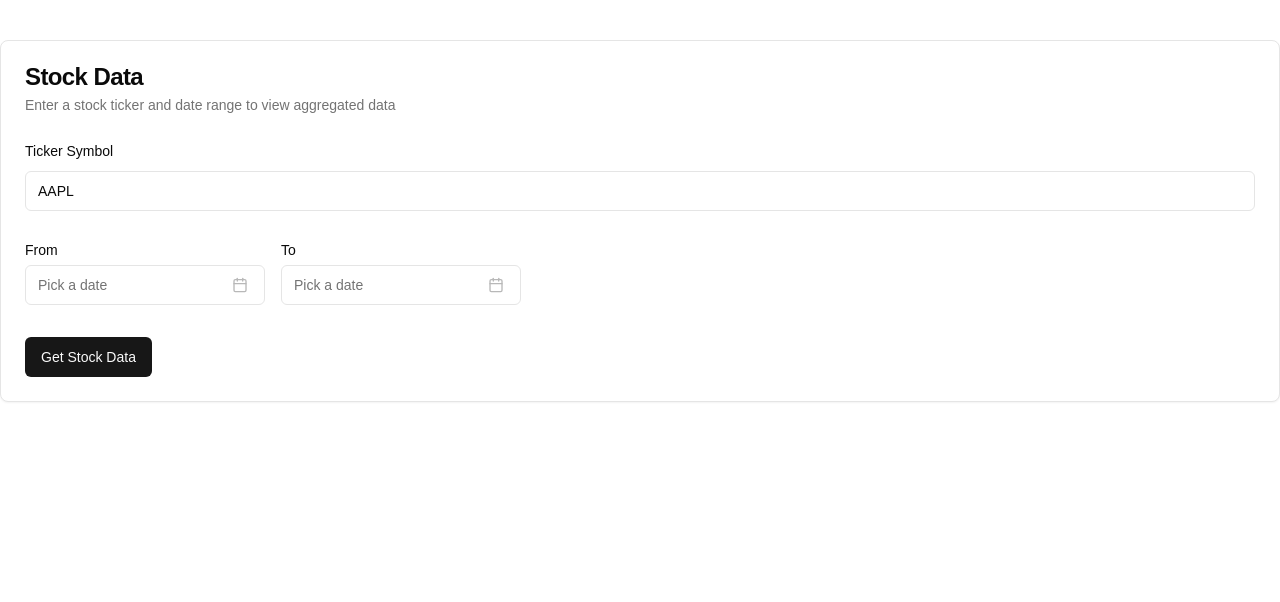
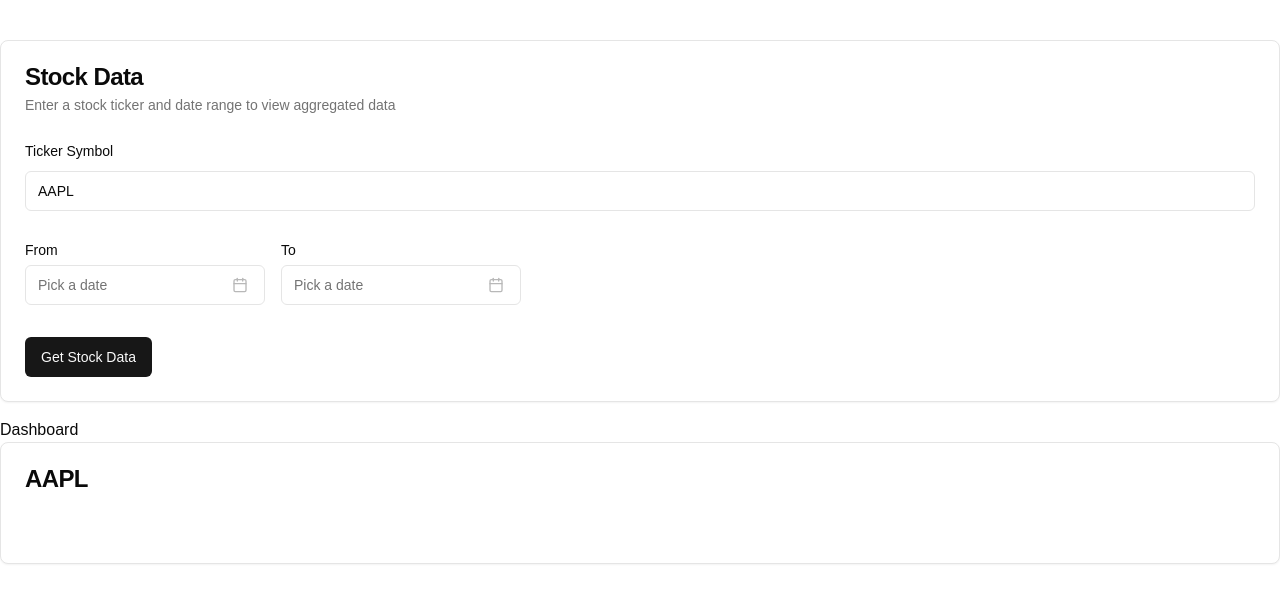
Before and after one commit to nicksinclair/trader-doug, a Next.js app: page / in a window 1280 px wide. Shown: the top 602 px of the page. Built offline with nearby package versions, Linux system fonts and the light colour scheme.

Commit message:
Pull out dashboard section

```diff
--- a/app/page.tsx
+++ b/app/page.tsx
@@ -1,14 +1,18 @@
 'use client'
 
+import Dashboard from '@/components/stocks/Dashboard'
 import StockDataForm from '@/components/stocks/StockDataForm'
 import { QueryClient, QueryClientProvider } from '@tanstack/react-query'
 
 const queryClient = new QueryClient()
 
-export default function Dashboard() {
+export default function App() {
   return (
     <QueryClientProvider client={queryClient}>
-      <StockDataForm />
+      <div className="container mx-auto py-10 flex flex-col gap-4">
+        <StockDataForm />
+        <Dashboard />
+      </div>
     </QueryClientProvider>
   )
 }
--- /dev/null
+++ b/components/stocks/Dashboard.tsx
@@ -0,0 +1,15 @@
+import { DEFAULT_TICKERS } from '@/lib/defaults'
+
+import StockDataCard from './StockDataCard'
+
+export default function Dashboard() {
+  return (
+    <div>
+      <h1>Dashboard</h1>
+
+      {DEFAULT_TICKERS.map((ticker) => (
+        <StockDataCard key={ticker} ticker={ticker} />
+      ))}
+    </div>
+  )
+}
--- /dev/null
+++ b/components/stocks/StockDataCard.tsx
@@ -0,0 +1,39 @@
+'use client'
+
+import { Card, CardContent, CardHeader, CardTitle } from '@/components/ui/card'
+
+interface StockDataCardProps {
+  ticker: string
+//   open: number
+//   close: number
+}
+
+export default function StockDataCard(props: StockDataCardProps) {
+  return (
+    <Card>
+      <CardHeader>
+        <CardTitle>{ props.ticker }</CardTitle>
+      </CardHeader>
+      <CardContent className="pt-6">
+        {/* <div className="grid grid-cols-2 md:grid-cols-4 gap-4">
+          <div>
+            <div className="text-sm text-muted-foreground">Date</div>
+            <div>{format(new Date(props.t), 'PPP')}</div>
+          </div>
+          <div>
+            <div className="text-sm text-muted-foreground">Open</div>
+            <div>${props.o.toFixed(2)}</div>
+          </div>
+          <div>
+            <div className="text-sm text-muted-foreground">Close</div>
+            <div>${props.c.toFixed(2)}</div>
+          </div>
+          <div>
+            <div className="text-sm text-muted-foreground">Volume</div>
+            <div>{props.v.toLocaleString()}</div>
+          </div>
+        </div> */}
+      </CardContent>
+    </Card>
+  )
+}
--- a/components/stocks/StockDataForm.tsx
+++ b/components/stocks/StockDataForm.tsx
@@ -41,7 +41,6 @@
   }
 
   return (
-    <div className="container mx-auto py-10">
     <Card>
       <CardHeader>
         <CardTitle>Stock Data</CardTitle>
@@ -191,6 +190,5 @@
         )}
       </CardContent>
     </Card>
-    </div>
   )
 }
--- /dev/null
+++ b/lib/defaults.ts
@@ -0,0 +1 @@
+export const DEFAULT_TICKERS = ['AAPL']
```
Lines whose indentation alone changed are shown as unchanged.
